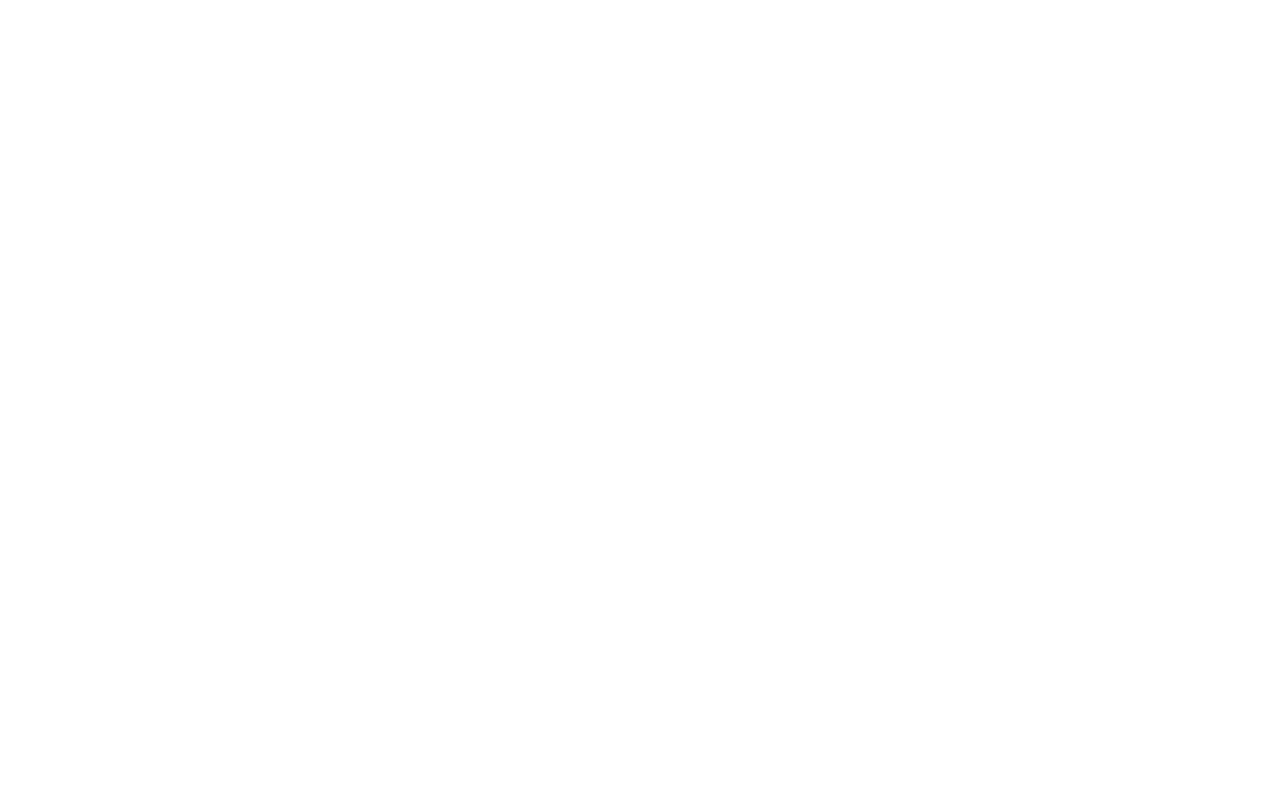
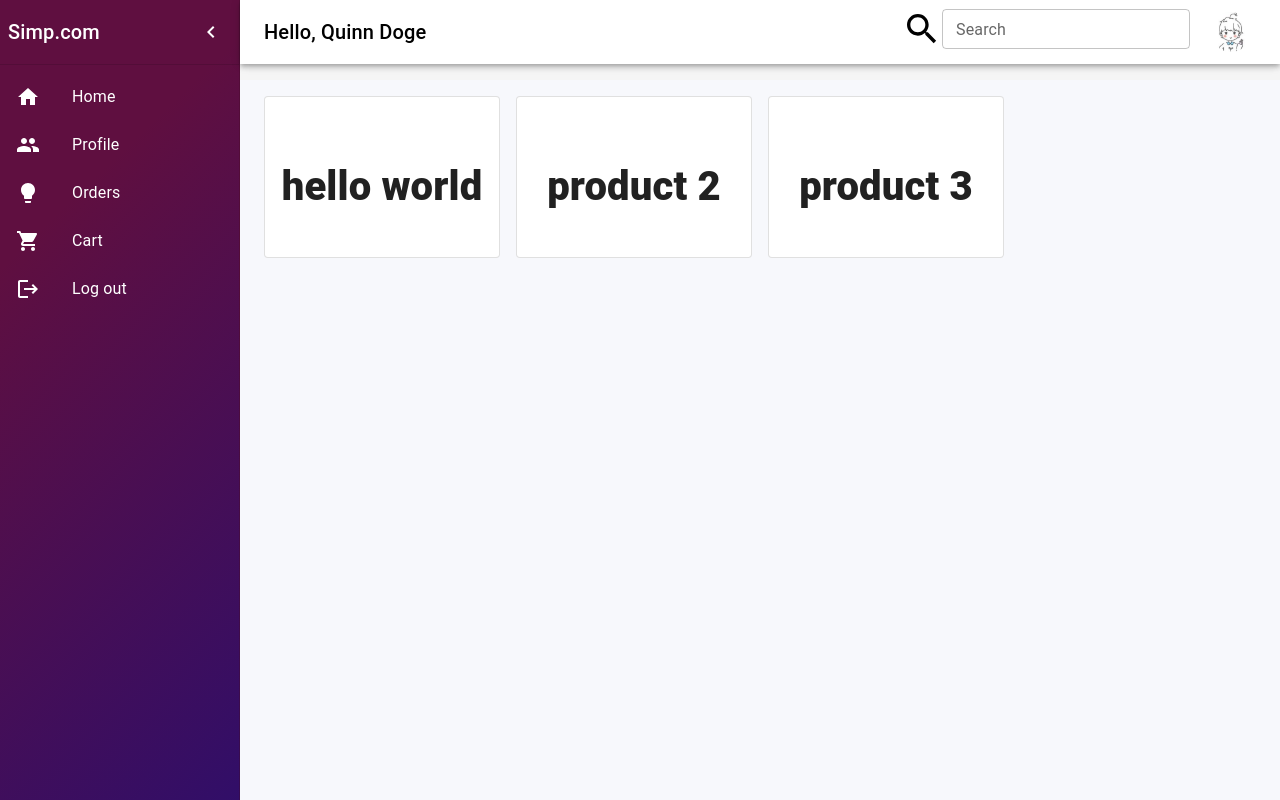
Before and after one commit to royroyzhong/Simp.Com, a React (Create React App) app in the folder frontend/: page / in a window 1280 px wide. Before the commit this address had no page. Built offline with nearby package versions, Linux system fonts and the light colour scheme.

Commit message:
add more route when unAuth

```diff
--- a/frontend/src/App.js
+++ b/frontend/src/App.js
@@ -25,6 +25,10 @@
       <div className="App">
         <BrowserRouter>
           <Routes>
+            <Route
+              path="/"
+              element={wrapper(<CustomerPageRightContent />, buyer)}
+            />
             <Route path="/login" element={<Login />} />;
           </Routes>
         </BrowserRouter>
```
